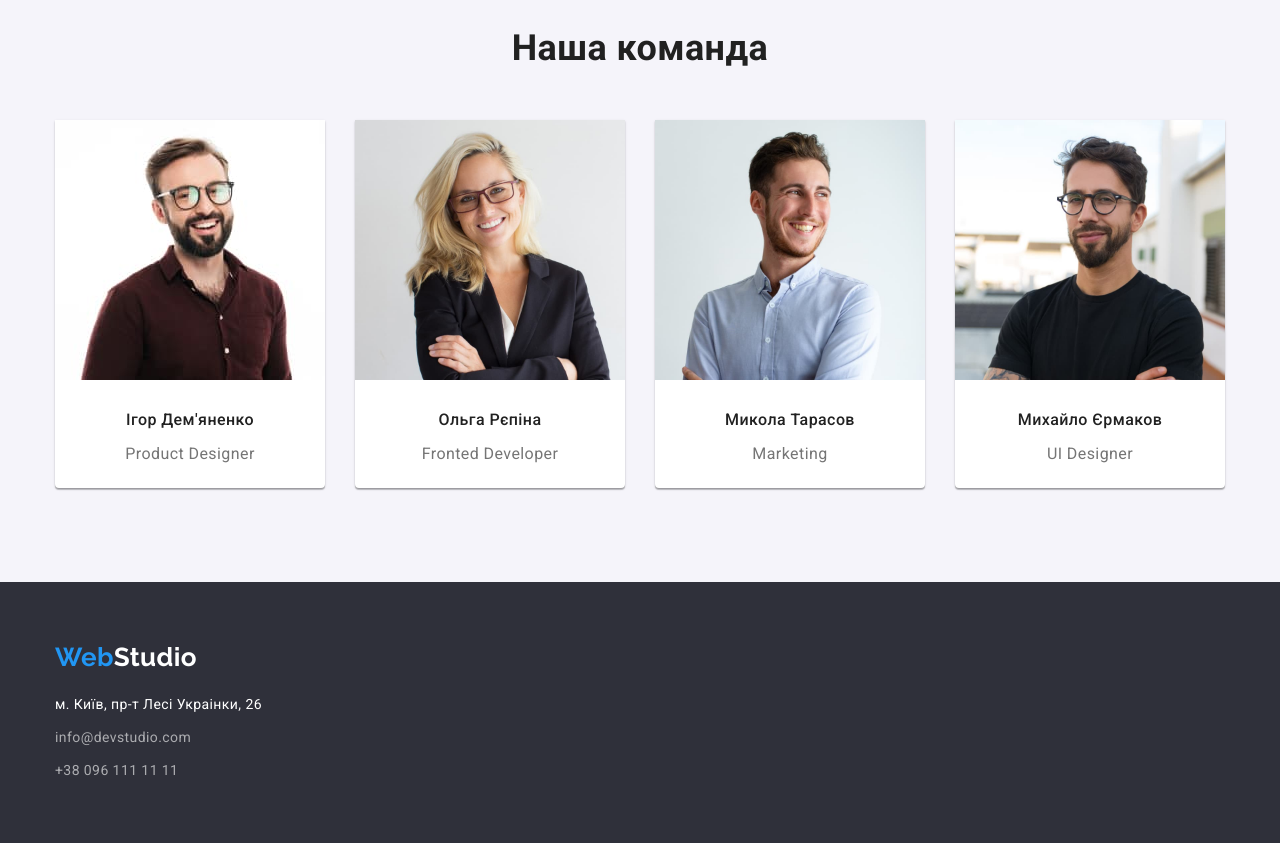
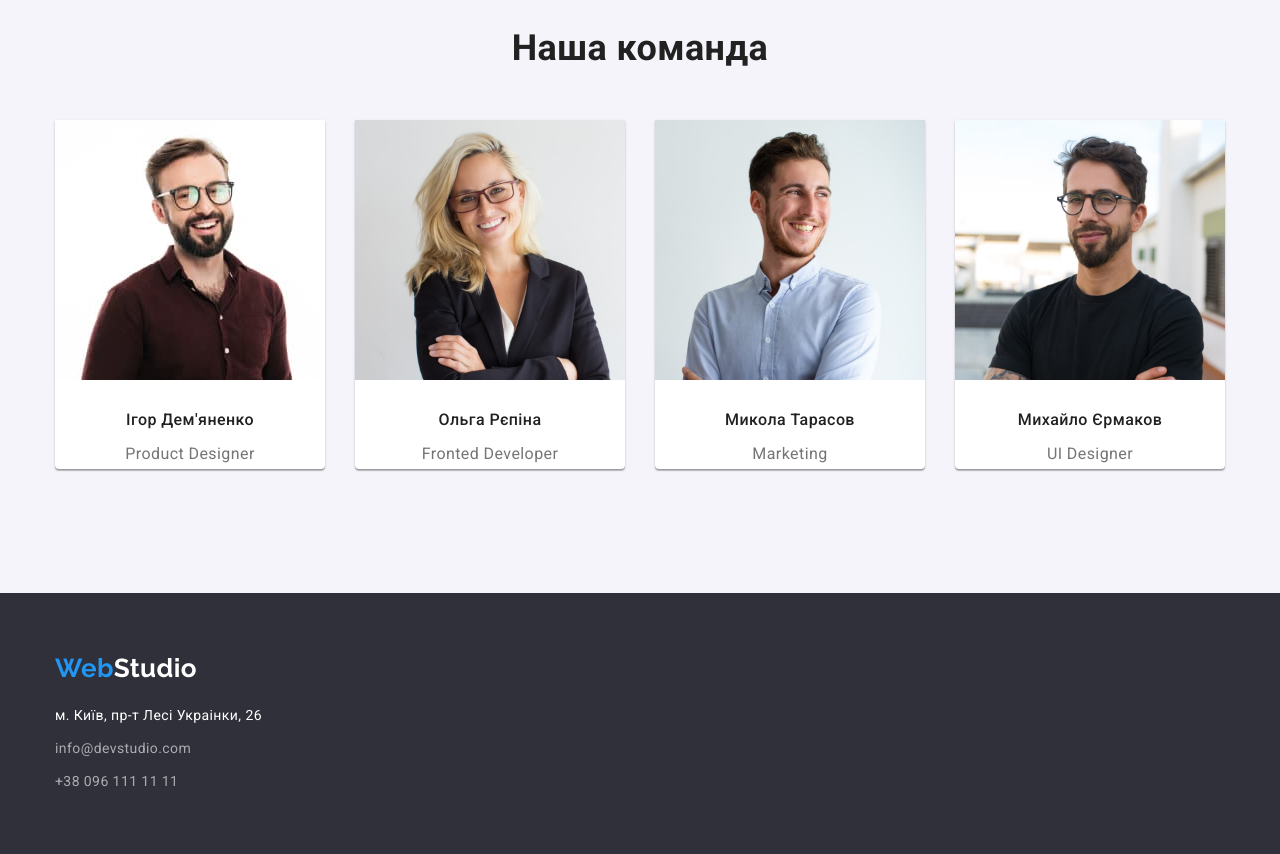
Before and after one commit to Anastasiako6/goit-markup-hw-03, a plain HTML site: page index.html in a window 1280 px wide. Shown: the part 1520-2374 px from the top of the page. Drawn offline with nearby package versions, Linux system fonts and the light colour scheme.

Commit message:
исправила портфолио

```diff
--- a/css/styles.css
+++ b/css/styles.css
@@ -249,9 +249,9 @@ body {
     margin-bottom: 50px;
 }
 
-/* .members-item{
+.members-item{
     padding-bottom: 30px;
-} */
+}
 
 .members-item:not(:last-child){
     width: 270px;
@@ -263,7 +263,6 @@ body {
 }
 .members-card{
     width: 270px;
-    height: 368px;
     background-color: #fff;
     box-shadow: 0px 1px 3px rgba(0, 0, 0, 0.12), 0px 1px 1px rgba(0, 0, 0, 0.14), 0px 2px 1px rgba(0, 0, 0, 0.2);
     border-radius: 0px 0px 4px 4px;
@@ -296,8 +295,6 @@ body {
     color: var(--title-text-color);
 }
 .section-members-job{
-    padding-bottom: 30px;
-
     font-size: 16px;
     line-height: 1.9;
     text-align: center;
```
Also changed, not shown: portfolio.html (+23 -13 lines).
